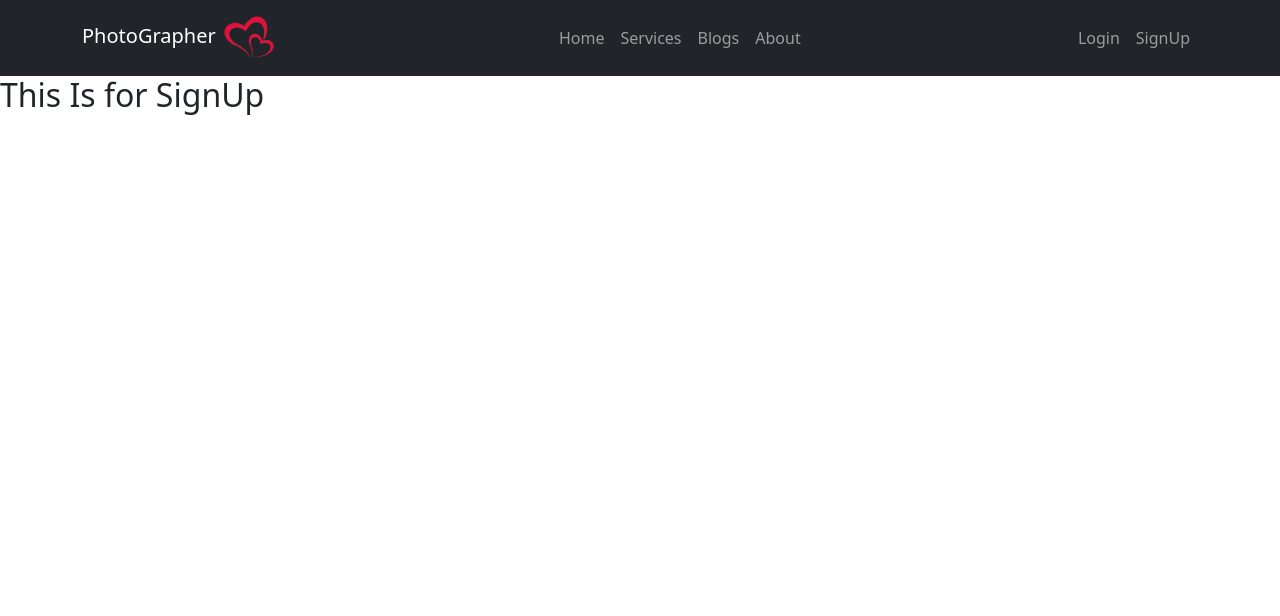
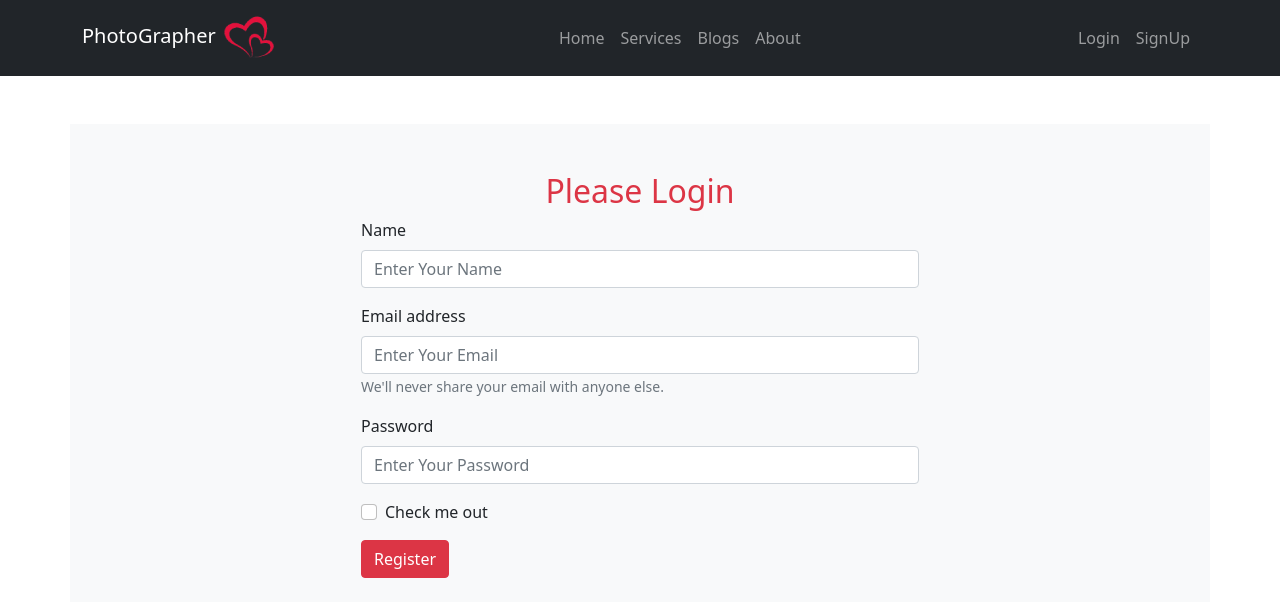
Before and after one commit to Nahid30/PhotoGrapher, a React (Create React App) app: page /signup in a window 1280 px wide. Shown: the top 616 px of the page. Built offline with nearby package versions, Linux system fonts and the light colour scheme.

Commit message:
added signUp form and designed both form

```diff
--- a/src/components/Home/Service/Service.js
+++ b/src/components/Home/Service/Service.js
@@ -8,11 +8,11 @@
             <div>
                 <Card style={{ width: '18rem' }}>
                     <Card.Img variant="top" height={200} src={img} />
-                    <Card.Body>
-                        <Card.Title>{name}</Card.Title>
+                    <Card.Body className='text-center'>
+                        <Card.Title className='text-danger'>{name}</Card.Title>
                         <h6>Price: ${price}</h6>
                         <Card.Text>{text}</Card.Text>
-                        <Button variant="primary">Book Now</Button>
+                        <Button variant="danger">Book Now</Button>
                     </Card.Body>
                 </Card>
             </div>
--- a/src/components/Login/Login.js
+++ b/src/components/Login/Login.js
@@ -1,13 +1,17 @@
 import { Button } from 'react-bootstrap';
 import React from 'react';
 import { Form } from 'react-bootstrap';
+import './Login.css';
 
 const Login = () => {
     return (
-        <div>
-            <h2 className='text-danger'>Please Login</h2>
+        <div  className='container mt-5 py-4 bg-light'>
+            <h2 className='text-danger text-center mt-4'>Please Login</h2>
 
-            <Form>
+            <div className='d-flex justify-content-center'>
+
+
+                <Form className='w-50 '>
                     <Form.Group className="mb-3" controlId="formBasicEmail">
                         <Form.Label>Email address</Form.Label>
                         <Form.Control type="email" placeholder="Enter email" />
@@ -23,10 +27,10 @@
                     <Form.Group className="mb-3" controlId="formBasicCheckbox">
                         <Form.Check type="checkbox" label="Check me out" />
                     </Form.Group>
-                <Button variant="primary" type="submit">Login</Button>
+                    <Button variant="danger" type="submit">Login</Button>
                 </Form>
 
-
+            </div>
         </div>
     );
 };
--- a/src/components/SignUp/SignUp.js
+++ b/src/components/SignUp/SignUp.js
@@ -1,9 +1,39 @@
 import React from 'react';
+import { Button, Form } from 'react-bootstrap';
 
 const SignUp = () => {
     return (
-        <div>
-            <h2>This Is for SignUp</h2>
+        <div className='container mt-5 py-4 bg-light'>
+            <h2 className='text-danger text-center mt-4'>Please Login</h2>
+
+            <div className='d-flex justify-content-center'>
+
+
+                <Form className='w-50 '>
+                    <Form.Group className="mb-3" controlId="formBasicEmail">
+                        <Form.Label>Name</Form.Label>
+                        <Form.Control type="email" placeholder="Enter Your Name" />
+                    </Form.Group>
+
+                    <Form.Group className="mb-3" controlId="formBasicEmail">
+                        <Form.Label>Email address</Form.Label>
+                        <Form.Control type="email" placeholder="Enter Your Email" />
+                        <Form.Text className="text-muted">
+                            We'll never share your email with anyone else.
+                        </Form.Text>
+                    </Form.Group>
+
+                    <Form.Group className="mb-3" controlId="formBasicPassword">
+                        <Form.Label>Password</Form.Label>
+                        <Form.Control type="password" placeholder="Enter Your Password" />
+                    </Form.Group>
+                    <Form.Group className="mb-3" controlId="formBasicCheckbox">
+                        <Form.Check type="checkbox" label="Check me out" />
+                    </Form.Group>
+                    <Button variant="danger" type="submit">Register</Button>
+                </Form>
+
+            </div>
         </div>
     );
 };
```
Lines whose indentation alone changed are shown as unchanged.
